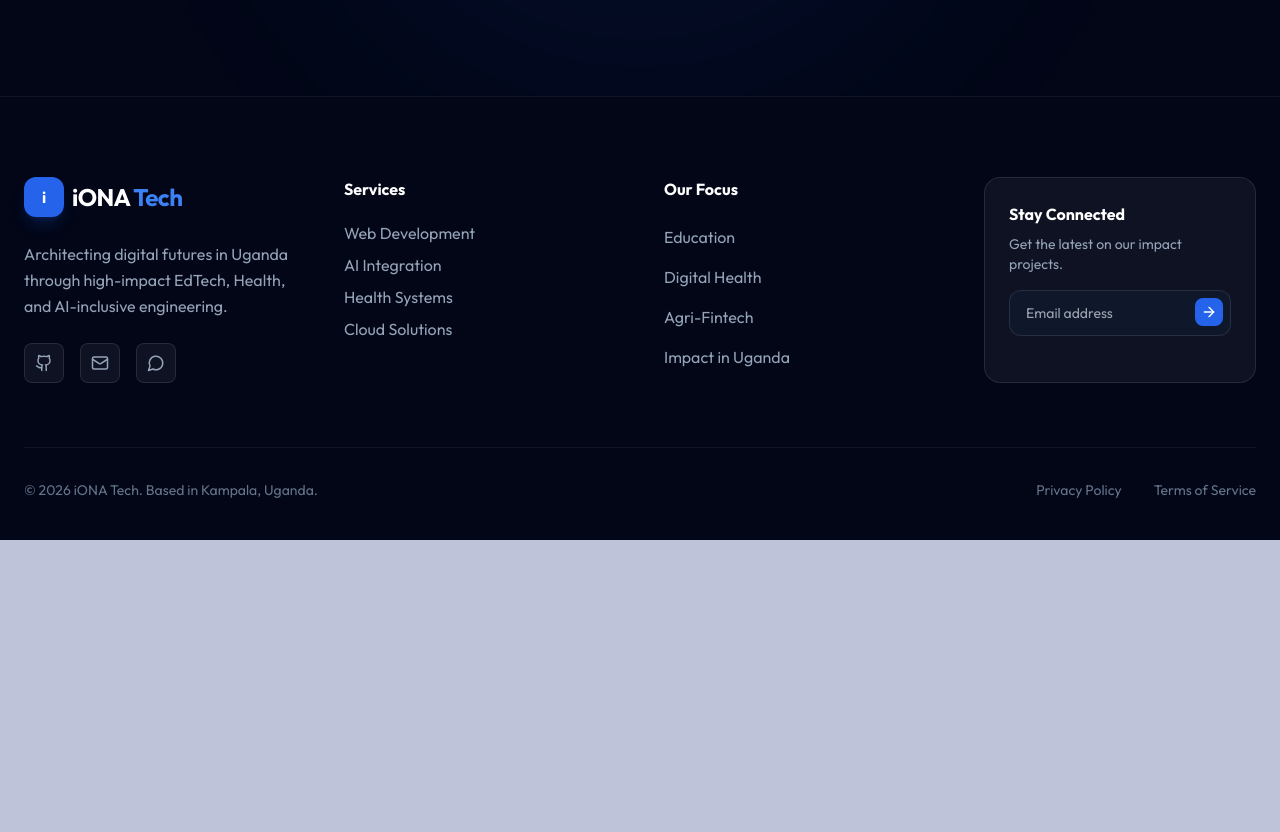
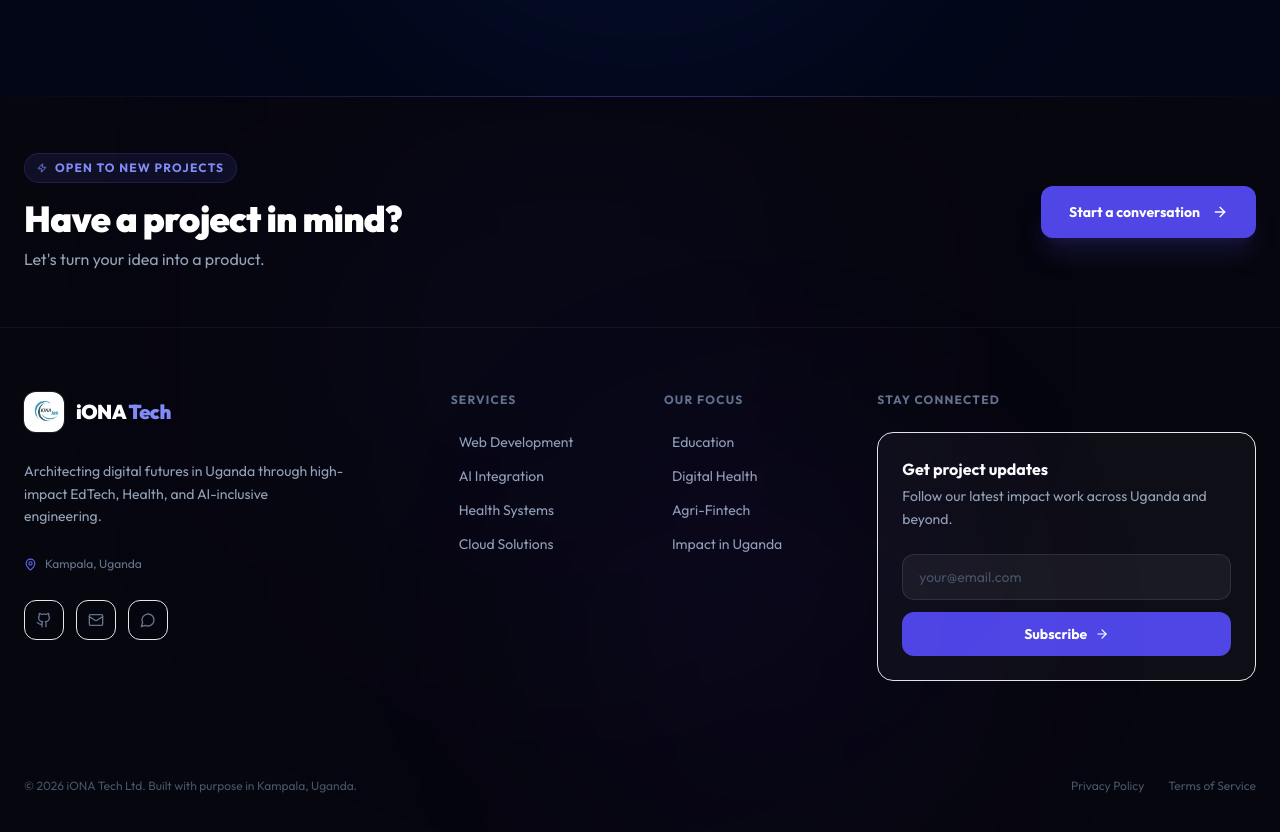
Before and after one commit to ionatech2025/ionatech, a React (Vite) app: page / in a window 1280 px wide. Shown: the part 8547-9379 px from the top of the page. Before the commit the page ends 9087 px from the top, so only its background shows below. Built offline with nearby package versions, Linux system fonts and the light colour scheme.

Commit message:
modified footer section

```diff
--- a/src/Components/Footer/Footer.jsx
+++ b/src/Components/Footer/Footer.jsx
@@ -1,102 +1,212 @@
-import React from "react";
-import { Github, Mail, MessageCircle, ArrowRight } from "lucide-react"; // Ensure MessageCircle is imported
+import React, { useState } from "react";
+import { Github, Mail, MessageCircle, ArrowRight, MapPin, Zap } from "lucide-react";
+import Iona from '../../assets/Iona.jpg'
 
 const Footer = () => {
   const currentYear = new Date().getFullYear();
+  const [email, setEmail] = useState("")
+  const [subscribed, setSubscribed] = useState(false)
+
+  const handleSubscribe = (e) => {
+    e.preventDefault()
+    if (email) {
+      setSubscribed(true)
+      setEmail("")
+    }
+  }
+
+  const services = [
+    { label: "Web Development", href: "#" },
+    { label: "AI Integration", href: "#" },
+    { label: "Health Systems", href: "#" },
+    { label: "Cloud Solutions", href: "#" },
+  ]
+
+  const focus = [
+    { label: "Education", href: "#" },
+    { label: "Digital Health", href: "#" },
+    { label: "Agri-Fintech", href: "#" },
+    { label: "Impact in Uganda", href: "#" },
+  ]
+
+  const socials = [
+    { Icon: Github, href: "https://github.com/ionatech2025", label: "GitHub" },
+    { Icon: Mail, href: "mailto:ionatec002@gmail.com", label: "Email" },
+    { Icon: MessageCircle, href: "https://wa.me/256767896608", label: "WhatsApp" },
+  ]
 
   return (
-    <footer className="relative bg-slate-950 pt-20 pb-10 px-6 overflow-hidden border-t border-white/5">
-      {/* Background Decorative Elements */}
-      <div className="absolute top-0 left-1/4 w-96 h-96 bg-blue-600/10 rounded-full blur-[120px] -z-10" />
+    <footer className="relative bg-[#06060f] overflow-hidden">
 
-      <div className="max-w-7xl mx-auto">
-        <div className="grid grid-cols-1 md:grid-cols-2 lg:grid-cols-4 gap-12 mb-16">
+      {/* Top accent line */}
+      <div className="h-px w-full bg-gradient-to-r from-transparent via-indigo-500/40 to-transparent" />
 
-          {/* Brand Column */}
-          <div className="flex flex-col gap-6">
-            <div className="flex items-center gap-2">
-              <div className="w-10 h-10 bg-blue-600 rounded-xl flex items-center justify-center font-bold text-white shadow-lg shadow-blue-600/20">
-                i
+      {/* Glow blobs */}
+      <div className="absolute top-0 left-1/4 w-[500px] h-[500px] bg-indigo-600/5 rounded-full blur-[140px] pointer-events-none" />
+      <div className="absolute bottom-0 right-1/4 w-[400px] h-[400px] bg-violet-600/5 rounded-full blur-[120px] pointer-events-none" />
+
+      {/* CTA Banner */}
+      <div className="relative border-b border-white/5">
+        <div className="max-w-7xl mx-auto px-6 py-14 flex flex-col md:flex-row items-center justify-between gap-8">
+          <div>
+            <div className="inline-flex items-center gap-2 bg-indigo-500/10 border border-indigo-500/20 text-indigo-400 text-xs font-bold uppercase tracking-widest px-3 py-1.5 rounded-full mb-4">
+              <Zap size={10} />
+              Open to new projects
+            </div>
+            <h3 className="text-3xl lg:text-4xl font-black text-white leading-tight"
+              style={{ letterSpacing: "-0.02em" }}>
+              Have a project in mind?
+            </h3>
+            <p className="text-slate-400 mt-2 text-base">Let's turn your idea into a product.</p>
+          </div>
+          <a
+            href="#contact"
+            className="group shrink-0 inline-flex items-center gap-3 bg-indigo-600 hover:bg-indigo-500 text-white font-bold text-sm px-7 py-4 rounded-xl transition-all duration-200 hover:-translate-y-0.5 shadow-xl shadow-indigo-900/30"
+          >
+            Start a conversation
+            <ArrowRight size={16} className="group-hover:translate-x-1 transition-transform" />
+          </a>
+        </div>
+      </div>
+
+      {/* Main footer grid */}
+      <div className="max-w-7xl mx-auto px-6 pt-16 pb-10">
+        <div className="grid grid-cols-1 md:grid-cols-2 lg:grid-cols-12 gap-12 mb-16">
+
+          {/* Brand — wider col */}
+          <div className="lg:col-span-4 flex flex-col gap-7">
+            {/* Logo */}
+            <div className="flex items-center gap-3">
+              <div className="w-10 h-10 rounded-xl overflow-hidden ring-1 ring-white/10">
+                <img src={Iona} alt="iONA Tech" className="w-full h-full object-cover" />
               </div>
-              <span className="text-2xl font-bold text-white tracking-tight">iONA <span className="text-blue-500">Tech</span></span>
+              <span className="text-xl font-black text-white tracking-tight">
+                iONA <span className="text-indigo-400">Tech</span>
+              </span>
             </div>
-            <p className="text-slate-400 leading-relaxed max-w-xs">
+
+            <p className="text-slate-400 text-sm leading-relaxed max-w-xs">
               Architecting digital futures in Uganda through high-impact EdTech, Health, and AI-inclusive engineering.
             </p>
-            <div className="flex gap-4">
-              {[
-                { Icon: Github, href: "https://github.com/ionatech2025" },
-                { Icon: Mail, href: "mailto:ionatec002@gmail.com" },
-                { Icon: MessageCircle, href: "https://wa.me/256767896608" }
-              ].map((social, i) => (
+
+            {/* Location badge */}
+            <div className="inline-flex items-center gap-2 text-slate-500 text-xs">
+              <MapPin size={13} className="text-indigo-500" />
+              Kampala, Uganda
+            </div>
+
+            {/* Socials */}
+            <div className="flex gap-3">
+              {socials.map(({ Icon, href, label }) => (
                 <a
-                  key={i}
-                  href={social.href}
+                  key={label}
+                  href={href}
                   target="_blank"
                   rel="noopener noreferrer"
-                  className="w-10 h-10 rounded-lg bg-white/5 border border-white/10 flex items-center justify-center text-slate-400 hover:text-blue-500 hover:border-blue-500/50 hover:bg-blue-500/5 transition-all"
+                  aria-label={label}
+                  className="group w-10 h-10 rounded-xl bg-white/4 border border-white/8 flex items-center justify-center text-slate-500 hover:text-indigo-400 hover:border-indigo-500/40 hover:bg-indigo-500/8 transition-all duration-200"
                 >
-                  <social.Icon size={18} />
+                  <Icon size={16} />
                 </a>
               ))}
             </div>
           </div>
 
-          {/* Quick Links */}
-          <div>
-            <h4 className="text-white font-bold mb-6">Services</h4>
-            <ul className="space-y-4">
-              {['Web Development', 'AI Integration', 'Health Systems', 'Cloud Solutions'].map((item) => (
-                <li key={item}>
-                  <a href="#" className="text-slate-400 hover:text-white transition-colors flex items-center group">
-                    <span className="w-0 group-hover:w-2 h-[1px] bg-blue-500 mr-0 group-hover:mr-2 transition-all"></span>
-                    {item}
+          {/* Services */}
+          <div className="lg:col-span-2">
+            <p className="text-xs font-bold text-slate-500 uppercase tracking-widest mb-6">Services</p>
+            <ul className="space-y-3.5">
+              {services.map(({ label, href }) => (
+                <li key={label}>
+                  <a
+                    href={href}
+                    className="group flex items-center gap-2 text-slate-400 hover:text-white text-sm transition-colors duration-200"
+                  >
+                    <span className="w-0 group-hover:w-3 h-px bg-indigo-500 transition-all duration-300 shrink-0" />
+                    {label}
                   </a>
                 </li>
               ))}
             </ul>
           </div>
 
-          {/* Impact Areas */}
-          <div>
-            <h4 className="text-white font-bold mb-6">Our Focus</h4>
-            <ul className="space-y-4">
-              {['Education', 'Digital Health', 'Agri-Fintech', 'Impact in Uganda'].map((item) => (
-                <li key={item}>
-                  <a href="#" className="text-slate-400 hover:text-white transition-colors">{item}</a>
+          {/* Focus */}
+          <div className="lg:col-span-2">
+            <p className="text-xs font-bold text-slate-500 uppercase tracking-widest mb-6">Our Focus</p>
+            <ul className="space-y-3.5">
+              {focus.map(({ label, href }) => (
+                <li key={label}>
+                  <a
+                    href={href}
+                    className="group flex items-center gap-2 text-slate-400 hover:text-white text-sm transition-colors duration-200"
+                  >
+                    <span className="w-0 group-hover:w-3 h-px bg-indigo-500 transition-all duration-300 shrink-0" />
+                    {label}
+                  </a>
                 </li>
               ))}
             </ul>
           </div>
 
-          {/* Newsletter / Contact */}
-          <div className="p-6 rounded-2xl bg-white/5 border border-white/10 backdrop-blur-sm">
-            <h4 className="text-white font-bold mb-2">Stay Connected</h4>
-            <p className="text-slate-400 text-sm mb-4">Get the latest on our impact projects.</p>
-            <div className="relative">
-              <input
-                type="email"
-                placeholder="Email address"
-                className="w-full bg-slate-900 border border-white/10 rounded-xl py-3 px-4 text-white text-sm focus:outline-none focus:border-blue-500 transition-colors"
-              />
-              <button className="absolute right-2 top-2 p-1.5 bg-blue-600 rounded-lg text-white hover:bg-blue-500 transition-colors">
-                <ArrowRight size={16} />
-              </button>
+          {/* Newsletter */}
+          <div className="lg:col-span-4">
+            <p className="text-xs font-bold text-slate-500 uppercase tracking-widest mb-6">Stay Connected</p>
+            <div className="bg-white/[0.03] border border-white/8 rounded-2xl p-6">
+              <p className="text-white font-bold text-base mb-1">Get project updates</p>
+              <p className="text-slate-400 text-sm mb-6 leading-relaxed">
+                Follow our latest impact work across Uganda and beyond.
+              </p>
+
+              {subscribed ? (
+                <div className="flex items-center gap-2 text-emerald-400 text-sm font-semibold bg-emerald-500/10 border border-emerald-500/20 rounded-xl px-4 py-3">
+                  <div className="w-2 h-2 rounded-full bg-emerald-400 animate-pulse" />
+                  You're in — thanks for subscribing!
+                </div>
+              ) : (
+                <form onSubmit={handleSubscribe} className="space-y-3">
+                  <input
+                    type="email"
+                    value={email}
+                    onChange={(e) => setEmail(e.target.value)}
+                    placeholder="your@email.com"
+                    required
+                    className="w-full bg-white/5 border border-white/10 rounded-xl py-3 px-4 text-white text-sm placeholder:text-slate-600 focus:outline-none focus:border-indigo-500/60 focus:bg-white/8 transition-all"
+                  />
+                  <button
+                    type="submit"
+                    className="group w-full flex items-center justify-center gap-2 bg-indigo-600 hover:bg-indigo-500 text-white text-sm font-bold py-3 rounded-xl transition-all duration-200 hover:-translate-y-0.5"
+                  >
+                    Subscribe
+                    <ArrowRight size={14} className="group-hover:translate-x-0.5 transition-transform" />
+                  </button>
+                </form>
+              )}
             </div>
           </div>
 
         </div>
 
-        {/* Bottom Bar */}
-        <div className="pt-8 border-t border-white/5 flex flex-col md:flex-row justify-between items-center gap-6">
-          <p className="text-slate-500 text-sm">
-            © {currentYear} iONA Tech. Based in Kampala, Uganda.
+        {/* Divider */}
+        <div className="h-px bg-gradient-to-r from-transparent via-white/8 to-transparent mb-8" />
+
+        {/* Bottom bar */}
+        <div className="flex flex-col sm:flex-row items-center justify-between gap-4">
+          <p className="text-slate-600 text-xs">
+            © {currentYear} iONA Tech Ltd. Built with purpose in Kampala, Uganda.
           </p>
-          <div className="flex gap-8">
-            <a href="#" className="text-slate-500 hover:text-slate-300 text-sm transition-colors">Privacy Policy</a>
-            <a href="#" className="text-slate-500 hover:text-slate-300 text-sm transition-colors">Terms of Service</a>
+          <div className="flex items-center gap-6">
+            {["Privacy Policy", "Terms of Service"].map((item) => (
+              <a
+                key={item}
+                href="#"
+                className="text-slate-600 hover:text-slate-400 text-xs transition-colors"
+              >
+                {item}
+              </a>
+            ))}
           </div>
         </div>
+
       </div>
     </footer>
   );
```
